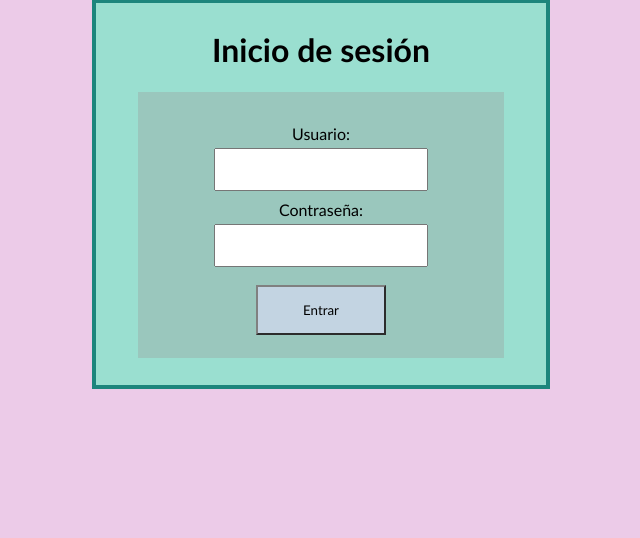
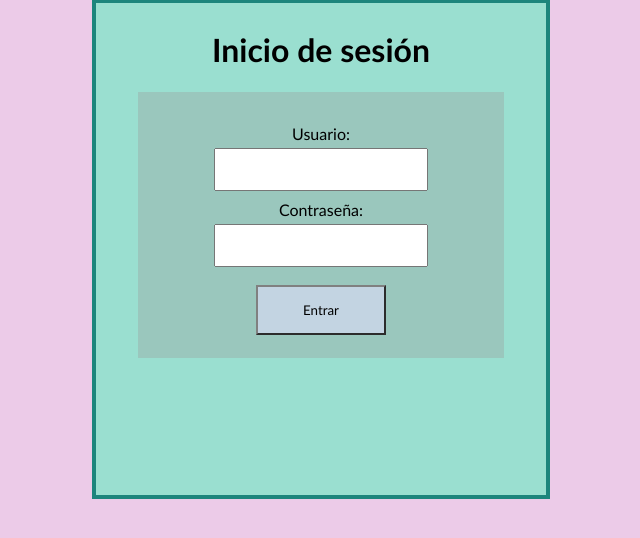
Before and after one commit to jbodesgarcia/ProyectoHorario, a PHP site: page /Vistas/vLogin.html in a window 1280 px wide. Shown: the part 171-709 px from the top of the page, without its empty margins (319-959 px from the left). Run offline with PHP 8.4, Linux system fonts and the light colour scheme; a stand-in replaces the project's code that opens the database connection.

Commit message:
cambios menores

```diff
--- a/Vistas/sesion.css
+++ b/Vistas/sesion.css
@@ -15,7 +15,7 @@ body {
     left: 32.142857142857146%;
     /* Regla de 3: (500px ancho / 1400px ventana) * 100 = 35.714285714285715% */
     width: 35.714285714285715%;
-    height: 390px;
+    height: 500px;
     /* Regla de 3: (25px relleno / 1400px ventana) * 100 = 1.7857142857142856% */
     padding: 1.7857142857142856%;
     box-sizing: border-box;
--- a/Vistas/vLogin.html
+++ b/Vistas/vLogin.html
@@ -17,7 +17,7 @@
 
                 <label for="contrasena">Contraseña:</label>
                 <input type="password" id="contrasena" name="contrasena">
-
+                <br>
                 <input type="submit" value="Entrar">
             </form>
         </div>
```
